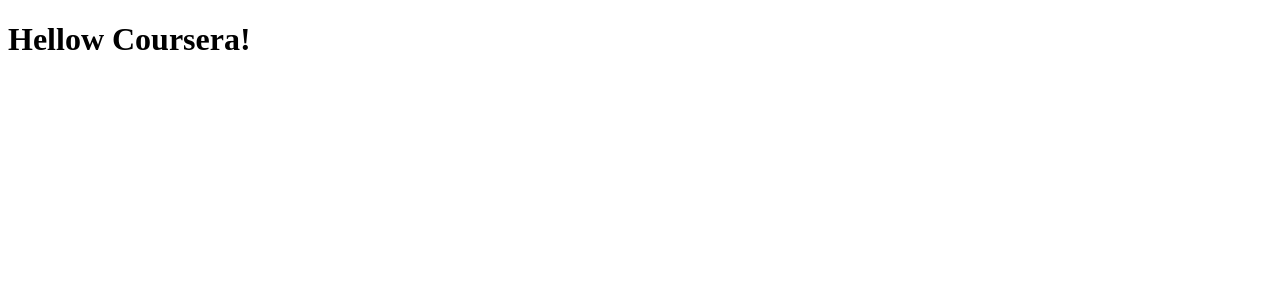
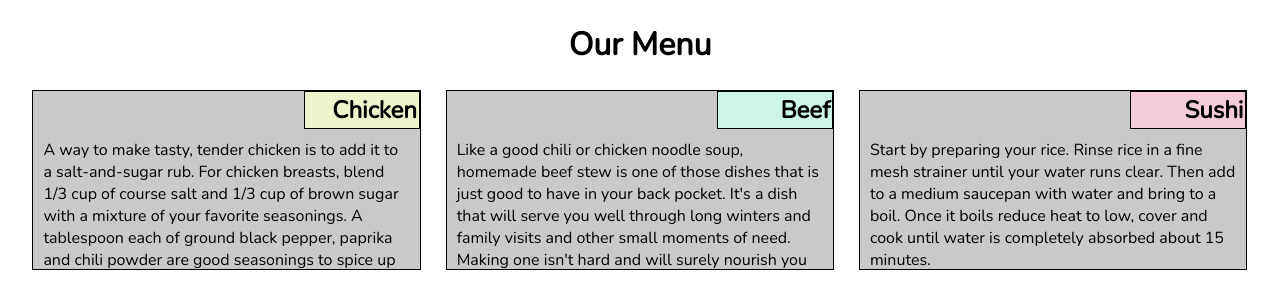
Before and after one commit to cathylollipop/module2-solution, a plain HTML site: page site/index.html in a window 1280 px wide. Drawn offline with nearby package versions, Linux system fonts and the light colour scheme.

Commit message:
My first assignment.

```diff
--- a/site/index.html
+++ b/site/index.html
@@ -1,10 +1,28 @@
 <!DOCTYPE html>
 <html>
 <head>
-	<title>Hello Coursera!</title>
+	<title>Module 2 Assignment</title>
+	<link rel="stylesheet" type="text/css" href="text.css">
+	<link href='https://fonts.googleapis.com/css?family=Nunito' rel='stylesheet' type='text/css'>
+	<meta name="viewport" content="width=device-width, initial-scale=1">
 </head>
 <body>
-<h1>Hellow Coursera!</h1>
+<h1>Our Menu</h1>
 
+<div class="row">
+	<section class="col-lg-4 col-md-6 col-sm-12">
+			<h2 id="chicken">Chicken</h2>
+			<p>A way to make tasty, tender chicken is to add it to a salt-and-sugar rub. For chicken breasts, blend 1/3 cup of course salt and 1/3 cup of brown sugar with a mixture of your favorite seasonings. A tablespoon each of ground black pepper, paprika and chili powder are good seasonings to spice up this mix.</p>
+	</section>
+	<section class="col-lg-4 col-md-6 col-sm-12">
+			<h2 id="beef">Beef</h2>
+			<p>Like a good chili or chicken noodle soup, homemade beef stew is one of those dishes that is just good to have in your back pocket. It's a dish that will serve you well through long winters and family visits and other small moments of need. Making one isn't hard and will surely nourish you through several meals.</p>
+	</section>
+	<section class="col-lg-4 col-md-12 col-sm-12">
+			<h2 id="sushi">Sushi</h2>
+			<p>Start by preparing your rice. Rinse rice in a fine mesh strainer until your water runs clear. Then add to a medium saucepan with water and bring to a boil. Once it boils reduce heat to low, cover and cook until water is completely absorbed about 15 minutes.</p>
+	</section>
+</div>
+<div style="clear:both"></div>
 </body>
 </html>
--- /dev/null
+++ b/site/text.css
@@ -0,0 +1,79 @@
+body {
+	box-sizing: border-box;
+	margin:auto;
+	padding:0 20px;
+	font-family: 'Nunito', sans-serif;
+}
+
+h1 {
+	text-align:center;
+	padding:2px;
+}
+
+section {
+	box-sizing: border-box;
+	height:180px;
+	margin:5px auto;
+	border:1px solid black;
+	float:left;
+	background-color:#C9C9C9;
+	position:relative;
+	overflow: scroll;
+}
+
+
+h2 {
+	text-align:right;
+	border:1px solid black;
+	margin:0;
+	padding:2px;
+	float:right;
+	width:110px;
+	text-shadow: 1px black;
+}
+
+#chicken {
+	background-color:#EFF5CB;
+}
+
+#beef {
+	background-color:#CBF5E6;
+}
+
+#sushi {
+	background-color:#F5CBDA;
+}
+
+p {
+	padding:10px;
+	clear:both;
+}
+
+.row {
+	width:100%;
+}
+
+@media (min-width: 992px) {
+	.col-lg-4 {
+		width:31.33%;
+		margin: auto 1%;
+	}
+}
+
+@media (min-width: 768px) and (max-width: 991px) {
+	.col-md-6 {
+		width:48%;
+		margin: auto 1%;
+	}
+	.col-md-12 {
+		width:98%;
+		margin:2% 1%;
+	}
+}
+
+@media (max-width: 767px) {
+	.col-sm-12 {
+		width:96%;
+		margin:2%;
+	}
+}
```
